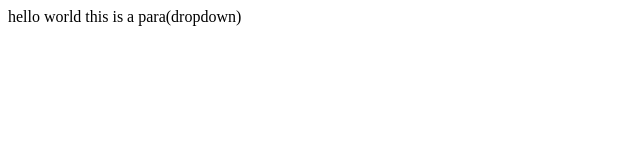
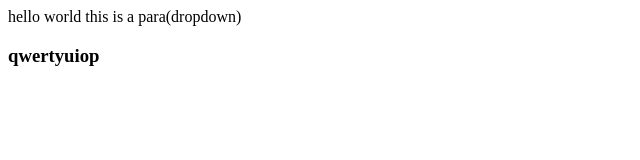
Before and after one commit to Mayureshk07/lab1, a plain HTML site: page index.html in a window 1280 px wide. Shown: the whole page, without its empty margins (0-640 px from the left). Drawn offline with Linux system fonts and the light colour scheme.

Commit message:
h3 added>

```diff
--- a/index.html
+++ b/index.html
@@ -1 +1,2 @@
 <p>hello world this is a para(dropdown)</p>
+<h3>qwertyuiop</h3>
```
